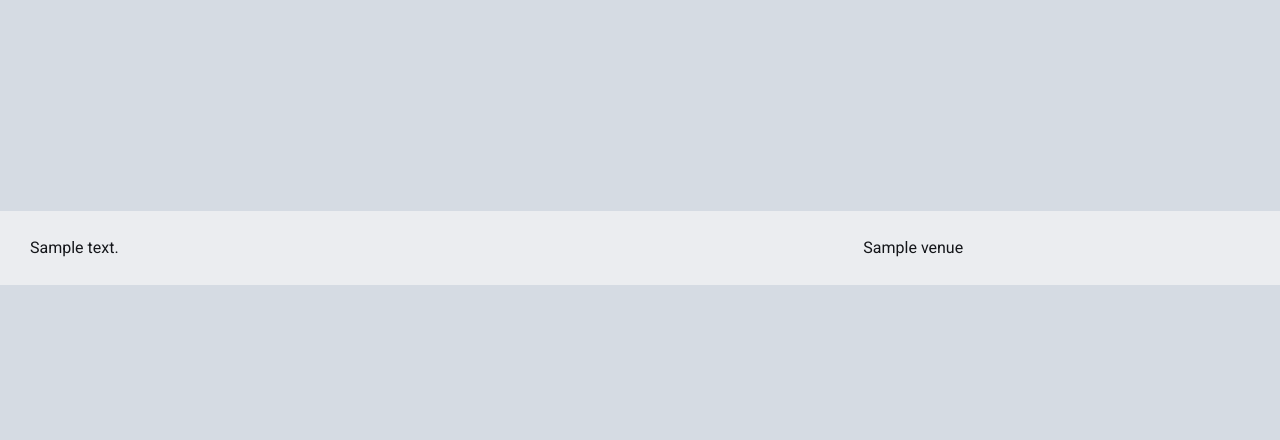
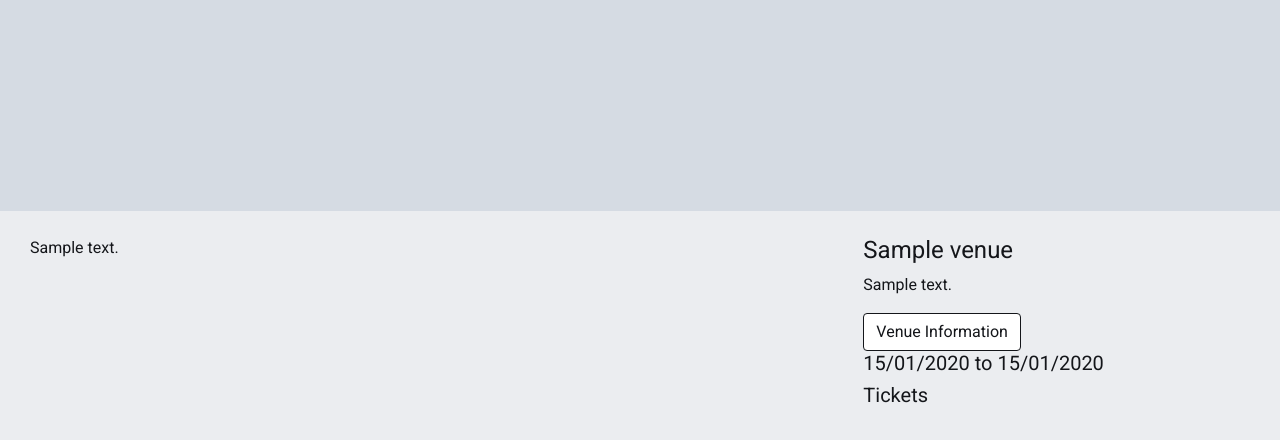
Before and after one commit to seanyoung247/TWCoulsdon, a Django app: a page that uses events/templates/events/event_details.html in a window 1280 px wide. Shown: the part 589-1029 px from the top of the page. Before the commit the page ends 874 px from the top, so only its background shows below. Run offline with Django 3.2, Linux system fonts and the light colour scheme; tables that the repository leaves empty hold one stand-in row (values such as "Sample post"); grey boxes marked "Sample" are stand-in pictures; some libraries are stand-ins or nearby versions.

Commit message:
feat: (US102) adds event vanue and date information

```diff
--- a/events/templates/events/event_details.html
+++ b/events/templates/events/event_details.html
@@ -8,14 +8,28 @@
   <div class="row event-header" style="--background-image: url('{{event.title_image.image.url}}')">
     <div class="event-header-text">
       <h1 class="event-title">{{ event.title }}</h1>
-      <p class="event-author">By {{ event.author }}</p>
-      <p class="event-tagline">{{ event.tagline }}</p>
+      {% if event.author %}
+        <p class="event-author">By {{ event.author }}</p>
+      {% endif %}
+      {% if event.tagline %}
+        <p class="event-tagline">{{ event.tagline }}</p>
+      {% endif %}
     </div>
   </div>
 
   <div class="row event-content">
     <div class="col-12 col-md-4 order-md-2 event-side-panel">
-      {{ event.venue }}
+      <div class="event-panel">
+        <h4>{{ event.venue.name }}</h4>
+        <p>{{ event.venue.description|truncatechars:256 }}</p>
+        <a class="btn btn-twc-light" href="#">Venue Information</a>
+      </div>
+      <div class="event-panel">
+        <h5>{{ first_date|date:"d/m/Y" }} to {{ last_date|date:"d/m/Y" }}</h5>
+      </div>
+      <div class="event-panel">
+        <h5>Tickets</h5>
+      </div>
     </div>
     <div class="col-12 col-md-8 order-md-1 event-description">
       {{ event.description|safe }}
--- a/events/views.py
+++ b/events/views.py
@@ -57,9 +57,13 @@ def list_events(request):
 # Event page view
 def event_details(request, event_slug):
     event = get_object_or_404(Event, slug=event_slug)
+    dates = EventDate.objects.filter(event=event)
 
     context = {
         "event": event,
+        "dates": dates,
+        "first_date": dates.aggregate(min_date=Min('date'))['min_date'],
+        "last_date": dates.aggregate(max_date=Max('date'))['max_date'],
     }
     return render(request, 'events/event_details.html', context)
 
--- a/static/css/base.css
+++ b/static/css/base.css
@@ -40,6 +40,19 @@ hr {
   background-image: linear-gradient(to right, rgba(20,22,26, 0), rgba(20,22,26, 0.75), rgba(20,22,26, 0));
 }
 
+.btn-twc-light {
+  color: var(--dark-color);
+  background-color: var(--light-color);
+  border: 1px solid var(--dark-color);
+  text-shadow: none;
+}
+
+.btn-twc-light:hover {
+  color: var(--light-color);
+  background-color: var(--dark-color);
+  border: 1px solid var(--dark-color);
+}
+
 .btn-twc-dark {
   color: var(--light-color);
   background-color: var(--dark-color);
@@ -49,6 +62,19 @@ hr {
 
 .btn-twc-dark:hover {
   color: var(--dark-color);
+  background-color: var(--light-color);
+  border: 1px solid var(--light-color);
+}
+
+.btn-twc-brand {
+  color: var(--light-color);
+  background-color: var(--brand-color);
+  border: 1px solid var(--light-color);
+  text-shadow: none;
+}
+
+.btn-twc-brand:hover {
+  color: var(--brand-color);
   background-color: var(--light-color);
   border: 1px solid var(--light-color);
 }
@@ -337,14 +363,14 @@ hr {
   color: var(--brand-color);
 }
 
-.event-content {
+.event-content,
+.event-gallery {
   max-width: 1500px;
   margin: 25px auto;
 }
-.event-description {
-}
-.event-side-panel {
-}
+.event-description {}
+.event-side-panel {}
+
 /*
  * Media Queries
  */
```
